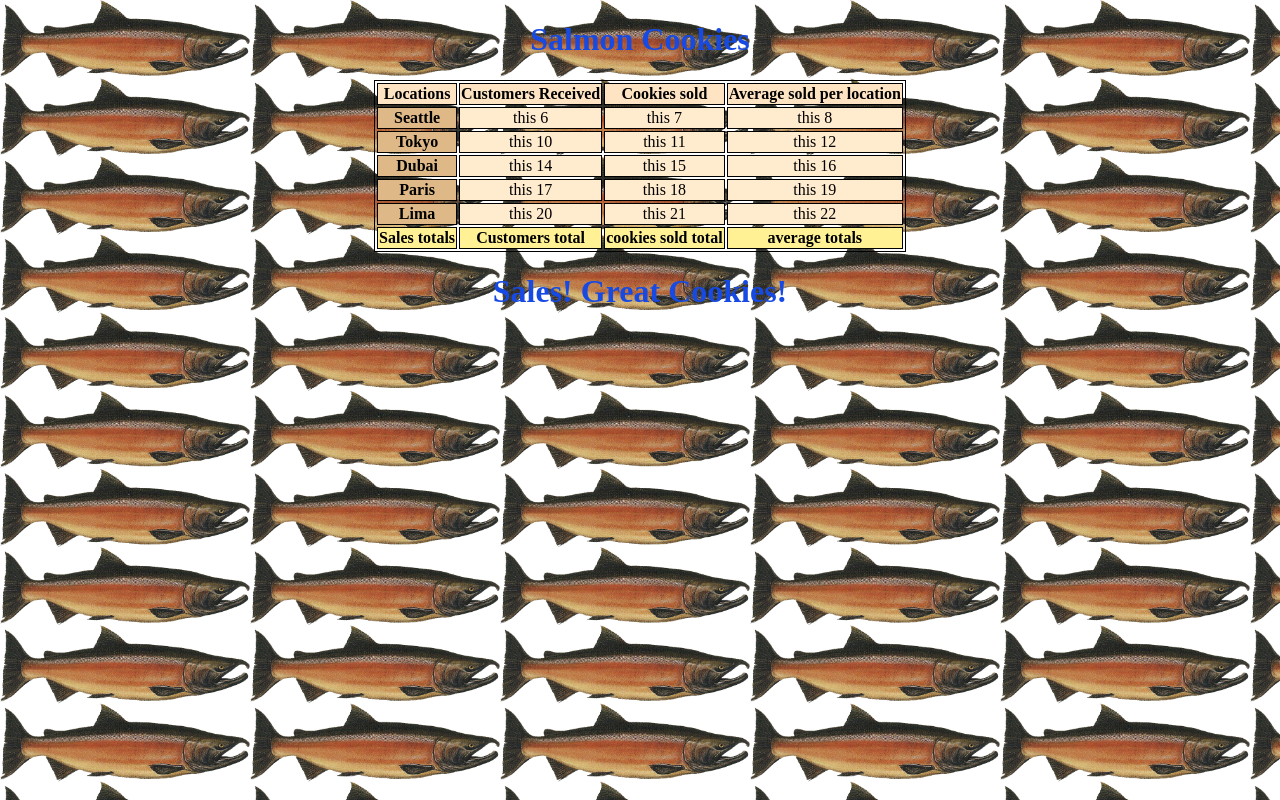
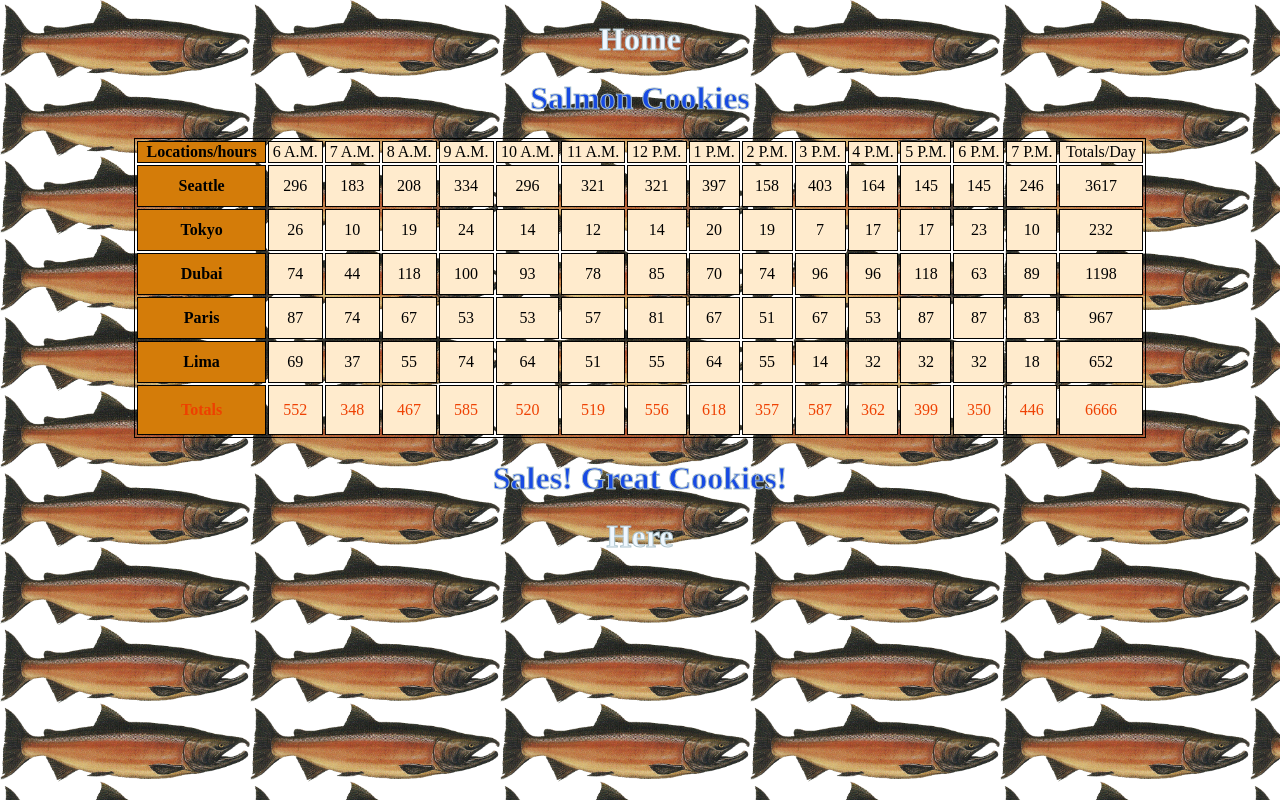
Before and after one commit to chrisbas01/cookie-stand, a plain HTML site: page sales.html in a window 1280 px wide. Drawn offline with Linux system fonts and the light colour scheme; a web font is replaced by a local one.

Commit message:
wednesday-salmon-cookies

```diff
--- a/app.js
+++ b/app.js
@@ -1,51 +1,86 @@
-// let seattle = {
-// //     sale: , 6.3
-function cust(up,down) {
-  return(Math.floor(Math.random() * (up - down)) + down);
+
+let hours = ['6:00am', '7:00am', '8:00am', '9:00am', '10:00am', '11:00am', '12:00pm', '1:00pm', '2:00pm', '3:00pm', '4:00pm', '5:00pm', '6:00pm', '7:00pm'];
+let cities = [];
+let bodyEl = document.getElementById('salesdata');
+let footerEl = document.getElementById('footrow');
+
+
+function StoreLocation(locationName, minCust, maxCust, averageSales) {
+  this.locationName = locationName;
+  this.minCust = minCust;
+  this.maxCust = maxCust;
+  this.averageSales = averageSales;
+  this.cookieSales = [];
+  this.dailySalesTotal = 0;
+  cities.push(this);
 }
-cust(23, 65);
-console.log(cust(23,65));
-// }
-// let tokyo = {
-//     max: , 24
-//     min: , 3
-//     sale: , 1.2
-function cust(up,down) {
-  return(Math.floor(Math.random() * (up - down)) + down);
+
+StoreLocation.prototype.genSalesData = function () {
+
+  for (let i = 0; i < hours.length; i++) {
+    let randomCustomersPerHour = Math.round((Math.random() * (this.maxCust - this.minCust) + this.minCust));
+
+    let cookieSales = Math.round(randomCustomersPerHour * this.averageSales);
+
+
+    this.cookieSales.push(cookieSales);
+    this.dailySalesTotal += cookieSales;
+  }
+};
+
+StoreLocation.prototype.render = function() {
+
+  let row = document.createElement('tr');
+  bodyEl.appendChild(row);
+
+  let cell = document.createElement('th');
+  cell.textContent = this.locationName;
+  row.appendChild(cell);
+
+  for (let i =0; i < this.cookieSales.length; i++) {
+    let cell = document.createElement('td');
+    cell.textContent = this.cookieSales[i];
+    row.appendChild(cell);
+  }
+
+  cell = document.createElement('td');
+  cell.textContent = this.dailySalesTotal;
+  row.appendChild(cell);
+};
+
+new StoreLocation('Seattle', 23, 65, 6.3);
+new StoreLocation('Tokyo', 3, 24, 1.2);
+new StoreLocation('Dubai', 11, 32, 3.7);
+new StoreLocation('Paris', 20, 38, 2.3);
+new StoreLocation('Lima', 2, 16, 4.6);
+
+console.log(cities);
+
+for (let city of cities) {
+  city.genSalesData();
+  city.render();
 }
-cust(23, 65);
-console.log(cust(23,65));
-// }
+renderFooter(cities);
 
-// let dubai = {
-//     max: ,   38
-//     min: ,   11
-//     sale: ,  3.7
-function cust(up,down) {
-  return(Math.floor(Math.random() * (up - down)) + down);
+function renderFooter(cityArray) {
+  let totalsEl = document.createElement('th');
+  footerEl.appendChild(totalsEl);
+  totalsEl.textContent = 'Totals';
+
+
+  let grandTotal = 0;
+  for (let i = 0; i < hours.length; i++) {
+    let totalAtHour = 0;
+    let cell = document.createElement('td');
+    footerEl.appendChild(cell);
+
+    for (let j = 0; j < cityArray.length; j++) {
+      totalAtHour += cityArray[j].cookieSales[i];
+      grandTotal += cityArray[j].cookieSales[i];
+    }
+    cell.textContent = totalAtHour;
+  }
+  let grandTotalEl = document.createElement('td');
+  footerEl.appendChild(grandTotalEl);
+  grandTotalEl.textContent = grandTotal;
 }
-cust(23, 65);
-console.log(cust(23,65));
-// }
-
-// let paris = {
-//     max: ,   38
-//     min: ,   20
-//     sales: , 2.3
-function cust(up,down) {
-  return(Math.floor(Math.random() * (up - down)) + down);
-}
-cust(23, 65);
-console.log(cust(23,65));
-// }
-
-// let Lima = {
-//     max: ,  16
-//     min: ,  2
-//     sale: , 4.6
-function cust(up,down) {
-return(Math.floor(Math.random() * (up - down)) + down);
-}
-cust(23, 65);
-console.log(cust(23,65));
-//}
--- a/sales.html
+++ b/sales.html
@@ -4,62 +4,43 @@
     <meta charset="UTF-8">
     <meta http-equiv="X-UA-Compatible" content="IE=edge">
     <meta name="viewport" content="width=device-width, initial-scale=1.0">
-    <title>Document</title>
+    <title>Salmon Cookies Sales</title>
     <link rel="stylesheet" href="styles.css">
 </head>
 <body>
+    <a href="index.html"><H1>Home</H1></a>
     <h1>Salmon Cookies</h1>
     <table>
-        <thead>
+        <thead id="salesheader">
         <tr>
-            <th id="rowTopHead">Locations</th>
-            <th id="rowTopHead">Customers Received</th>
-            <th id="rowTopHead">Cookies sold</th>
-            <th id="rowTopHead">Average sold per location</th>
+            <th id="topHead">Locations/hours</th>
+            <td>6 A.M.</td>
+            <td>7 A.M.</td>
+            <td>8 A.M.</td>
+            <td>9 A.M.</td>
+            <td>10 A.M.</td>
+            <td>11 A.M.</td>
+            <td>12 P.M.</td>
+            <td>1 P.M.</td>
+            <td>2 P.M.</td>
+            <td>3 P.M.</td>
+            <td>4 P.M.</td>
+            <td>5 P.M.</td>
+            <td>6 P.M.</td>
+            <td>7 P.M.</td>
+            <td>Totals/Day</td>
+
         </tr>
         </thead>
-        <tbody>
-            <tr>
-                <th id="city">Seattle</th>
-                <td>this 6</td>
-                <td>this 7</td>
-                <td>this 8</td>
-            </tr>
-            <tr>
-                <th id="city">Tokyo</th>
-                <td>this 10</td>
-                <td>this 11</td>
-                <td>this 12</td>
-            </tr>
-            <tr>
-                <th id="city">Dubai</th>
-                <td>this 14</td>
-                <td>this 15</td>
-                <td>this 16</td>
-            </tr>
-            <tr>
-                <th id="city">Paris</th>
-                <td>this 17</td>
-                <td>this 18</td>
-                <td>this 19</td>
-            </tr>
-            <tr>
-                <th id="city">Lima</th>
-                <td>this 20</td>
-                <td>this 21</td>
-                <td>this 22</td>
-            </tr>
-            <tr>
-                <th>Sales totals</th>
-                <th>Customers total </th>
-                <th>cookies sold total</th>
-                <th>average totals</th>
-            </tr>
+        <tbody id="salesdata">
+
         </tbody>
-        <tfoot>
-
+        <tfoot id="salesfooter">
+            <tr id="footrow"></tr>
         </tfoot>
     </table>
     <h1>Sales! Great Cookies!</h1>
+    <script src="app.js"></script>
+    <a href="class.html"><h1>Here</h1></a>
 </body>
 </html>
--- a/styles.css
+++ b/styles.css
@@ -1,5 +1,9 @@
 @import url('https://fonts.googleapis.com/css2?family=Sofia+Sans:ital,wght@1,500&display=swap');
 
+h1 {
+    -webkit-text-stroke-color: rgb(172, 194, 204);
+    -webkit-text-stroke-width: 1px;
+}
 
 td {
     border: thin solid black;
@@ -11,7 +15,7 @@ td {
 }
 th  {
     border: thin solid black;
-    background-color: rgb(255, 241, 148);
+    background-color: rgb(212, 124, 9);
 }
 tbody {
     border: thin solid black;
@@ -21,17 +25,21 @@ tbody {
 tfoot {
     border: thin solid black;
     background-color: antiquewhite;
+    height: 50px;
 }
 tr {
     border: black;
     background-color:antiquewhite;
 }
 table {
+    width: 80%;
+    height: 300px;
     border: thin solid black;
     position:sticky;
     margin-left: auto;
     margin-right: auto;
     color: black;
+    scroll-margin-block-start:inherit ;
 
 }
 #city {
@@ -48,3 +56,18 @@ body  {
 text-align: center;
 
 }
+a {
+    color: aliceblue;
+    text-decoration: none;
+}
+.salesLink  {
+    color:rgb(82, 6, 154);
+    -webkit-text-stroke-color: rgb(142, 139, 144);
+    -webkit-text-stroke-width: 1px;
+}
+.td2 {
+    color: azure;
+}
+#footrow {
+   color: rgba(238, 64, 1, 0.99);
+}
```
Also changed, not shown: index.html (+3 -2 lines), js.js (deleted, +0 -8 lines).
